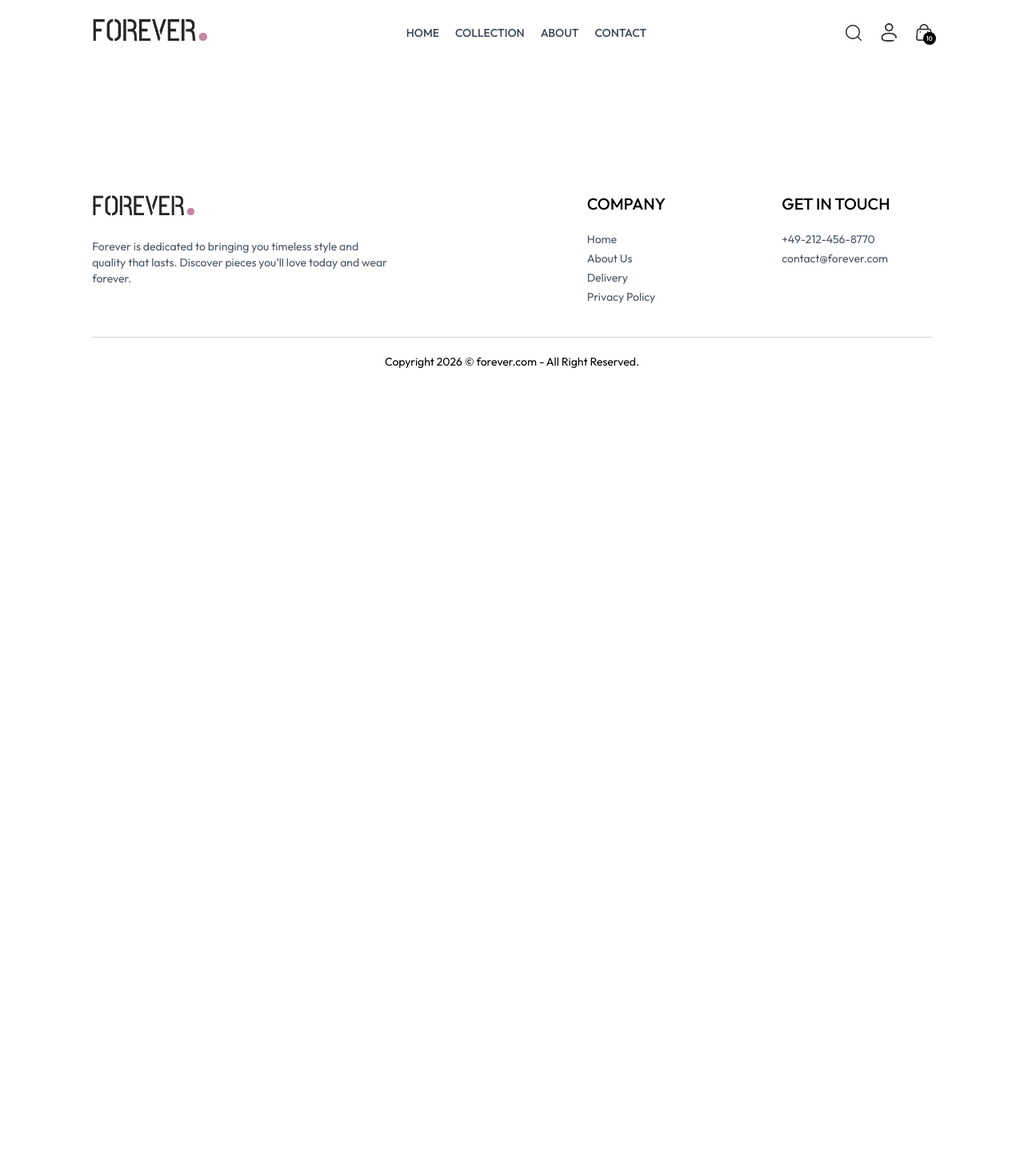
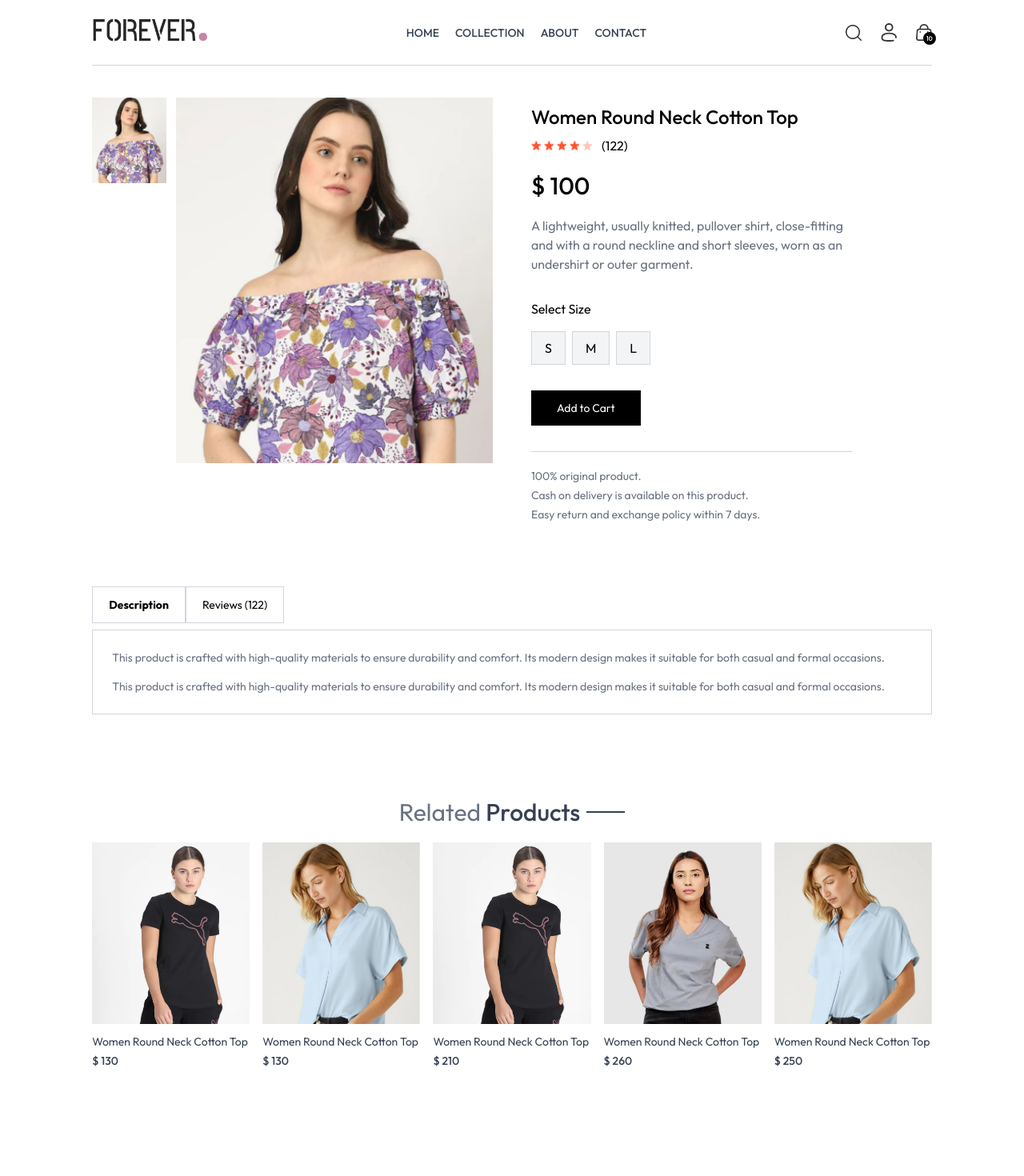
Before and after one commit to LeiSaar/ECOMMERCE-MERN, a React (Vite) app in the folder frontend/: page /product/aaaaa in a window 1280 px wide. Shown: the top 1470 px of the page at 80% size. Before the commit the page ends 800 px from the top, so only its background shows below. Built offline with nearby package versions, Linux system fonts and the light colour scheme.

Commit message:
setting single product page and showing related products

```diff
--- a/frontend/src/components/ProductItem.jsx
+++ b/frontend/src/components/ProductItem.jsx
@@ -7,7 +7,7 @@
     const {currency} = useContext(ShopContext)
 
   return (
-    <Link className='text-gray-700 cursor-pointer' to = {`/products/${id}`}>
+    <Link className='text-gray-700 cursor-pointer' to = {`/product/${id}`}>
         <div className='overflow-hidden'>
             <img src={image[0]} alt="" />
         </div>
--- /dev/null
+++ b/frontend/src/components/RelatedProducts.jsx
@@ -0,0 +1,46 @@
+import React, { useContext, useEffect, useState } from "react";
+import { ShopContext } from "../context/ShopContext";
+import Title from "./Title";
+import ProductItem from "./ProductItem";
+import { useParams } from "react-router-dom";
+
+const RelatedProducts = ({ category, subCategory }) => {
+    const { products } = useContext(ShopContext);
+    const [relatedProducts, setRelatedProducts] = useState([]);
+    const {productId} = useParams();
+
+    useEffect(() => {
+
+        if (products.length > 0) {
+
+            let productsCopy = products.slice();
+
+            productsCopy = productsCopy.filter((item) => category === item.category);
+            productsCopy = productsCopy.filter((item) => subCategory === item.subCategory);
+            productsCopy = productsCopy.filter(item => item._id !== productId);
+
+
+            setRelatedProducts(productsCopy.slice(0, 5));
+        }
+    }, [products])
+
+    return (
+        <div className="my-24">
+
+          <div className="text-center text-3xl py-2">
+              <Title  text1={'Related'} text2={'Products'}/>
+          </div>
+
+        <div className="grid grid-cols-2 sm:grid-cols-3 md:grid-cols-4 lg:grid-cols-5 gap-4 gap-y-6">
+              {
+                relatedProducts.map((item, index) =>(
+                    <ProductItem key={index} id={item._id} image={item.image} name={item.name} price={item.price} />
+                ))
+              }
+        </div>
+
+        </div>
+    )
+}
+
+export default RelatedProducts
--- a/frontend/src/index.css
+++ b/frontend/src/index.css
@@ -8,6 +8,10 @@
 
 *{
     font-family: "Outfit", sans-serif;
+}
+
+::-webkit-scrollbar{
+    display: none;
 }
 
 .prata-regular {
--- a/frontend/src/pages/Product.jsx
+++ b/frontend/src/pages/Product.jsx
@@ -1,11 +1,117 @@
-import React from 'react'
+import React, { useContext, useState, useEffect } from 'react'
+import { useParams } from 'react-router-dom'
+import { ShopContext } from '../context/ShopContext';
+import { assets } from '../assets/assets';
+import RelatedProducts from '../components/RelatedProducts';
+
 
 const Product = () => {
-  return (
-    <div>
+
+  const { productId } = useParams();
+  const { products, currency } = useContext(ShopContext);
+  const [productData, setProductData] = useState(false);
+  const [image, setImage] = useState('');
+  const [size, setSize] = useState('');
+
+  const fetchProductData = async () => {
+    products.map((item) => {
+      if (item._id === productId) {
+        setProductData(item);
+        setImage(item.image[0]);
+        // console.log(item)
+        return null;
+      }
+    })
+  }
+
+  useEffect(() => {
+    fetchProductData();
+  }, [productId])
+
+  return productData ? (
+    <div className='border-t border-gray-300 pt-10 transition-opacity ease-in duration-500 opacity-100'>
+      {/* Product Data */}
+      <div className='flex flex-col gapy-12 sm:gap-12  sm:flex-row'>
+        {/* Product Images */}
+        <div className='flex-1 flex flex-col-reverse gap-3 sm:flex-row'>
+          <div className='flex sm:flex-col overflow-x-auto sm:overflow-y-scroll justify-between sm:justify-normal w-full sm:w-[18.7%]'>
+            {
+              productData.image.map((item, index) => (
+                <img onClick={() => setImage(item)} src={item} key={index} className='w-[24%] sm:w-full sm:mb-3 shrink-0 cursor-pointer' alt="" />
+              ))
+            }
+          </div>
+
+          <div className='w-full sm:w-[80%]'>
+            <img src={image} className='w-full h-auto' alt="" />
+          </div>
+        </div>
+
+        {/* Product Info */}
+        <div className='flex-1'>
+          <h1 className='font-medium text-2xl mt-2'>{productData.name}</h1>
+          <div className='flex items-center gap-1 mt-2'>
+            <img src={assets.star_icon} alt="" className='w-3 5' />
+            <img src={assets.star_icon} alt="" className='w-3 5' />
+            <img src={assets.star_icon} alt="" className='w-3 5' />
+            <img src={assets.star_icon} alt="" className='w-3 5' />
+            <img src={assets.star_dull_icon} alt="" className='w-3 5' />
+            <p className='pl-2'>(122)</p>
+          </div>
+          <p className='mt-5 text-3xl font-medium'>{currency} {productData.price}</p>
+          <p className='mt-5 text-gray-500 md:w-4/5'>{productData.description}</p>
+          <div className='flex flex-col gap-4 my-8'>
+            <p>Select Size</p>
+            <div className='flex gap-2'>
+              {
+                productData.sizes.map((item, index) => (
+                  <button onClick={() => setSize(item)} key={index} className={`border border-gray-300  py-2 px-4 bg-gray-100 ${item === size ? 'bg-orange-500' : ''}`}>{item}</button>
+                ))
+              }
+            </div>
+          </div>
+          <button className='bg-black text-white px-8 py-3 text-sm active:bg-gray-700'>Add to Cart</button>
+          <hr className='mt-8 border-gray-300 sm:w-4/5' />
+          <div className='text-sm text-gray-500 mt-5 flex flex-col gap-1'>
+            <p>100% original product.</p>
+            <p>Cash on delivery is available on this product.</p>
+            <p>Easy return and exchange policy within 7 days.</p>
+          </div>
+        </div>
+      </div>
+
+      {/* Description & Review Section */}
+
+      <div className='mt-20'>
+        <div className='flex'>
+          <b className='border border-gray-300 px-5 py-3 text-sm '>Description</b>
+          <p className='border border-gray-300 px-5 py-3 text-sm'>Reviews (122)</p>
+        </div>
+
+        <div className='flex flex-col gap-4 border border-gray-300 px-6 py-6 text-sm text-gray-500 mt-2'>
+          <p>
+            This product is crafted with high-quality materials to ensure durability and comfort.
+            Its modern design makes it suitable for both casual and formal occasions.
+          </p>
+          <p>
+            This product is crafted with high-quality materials to ensure durability and comfort.
+            Its modern design makes it suitable for both casual and formal occasions.
+          </p>
+        </div>
+
+      </div>
+
+      {/* Display related products */}
+
+      <RelatedProducts category={productData.category} subCategory={productData.subCategory} />
 
     </div>
-  )
+  ) : <div className='opacity-0'></div>
 }
 
 export default Product
+
+
+{/* <Route path="/product/:productId" element={<Product />} /> */ }
+// in ProductItem component:
+// <Link className='text-gray-700 cursor-pointer' to = {`/products/${id}`}></Link>
```
